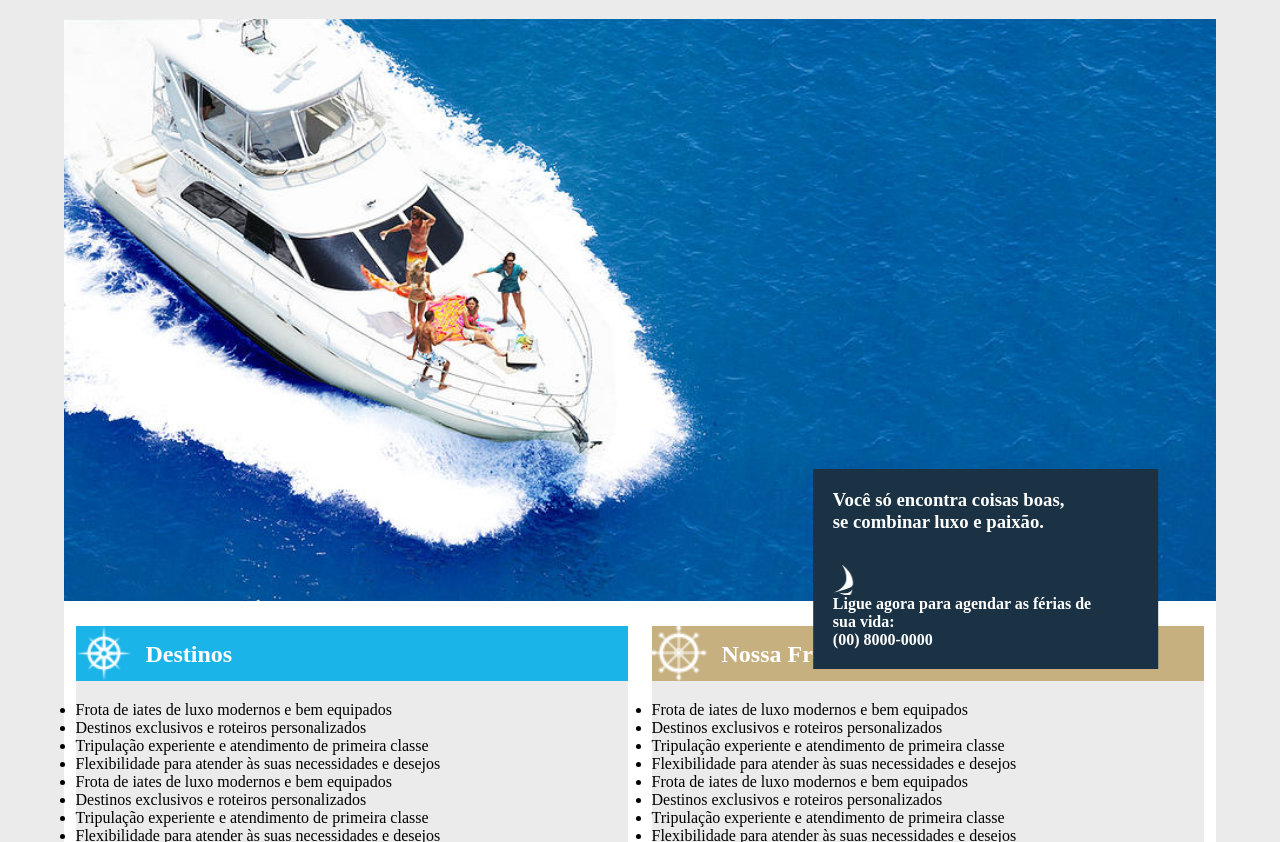
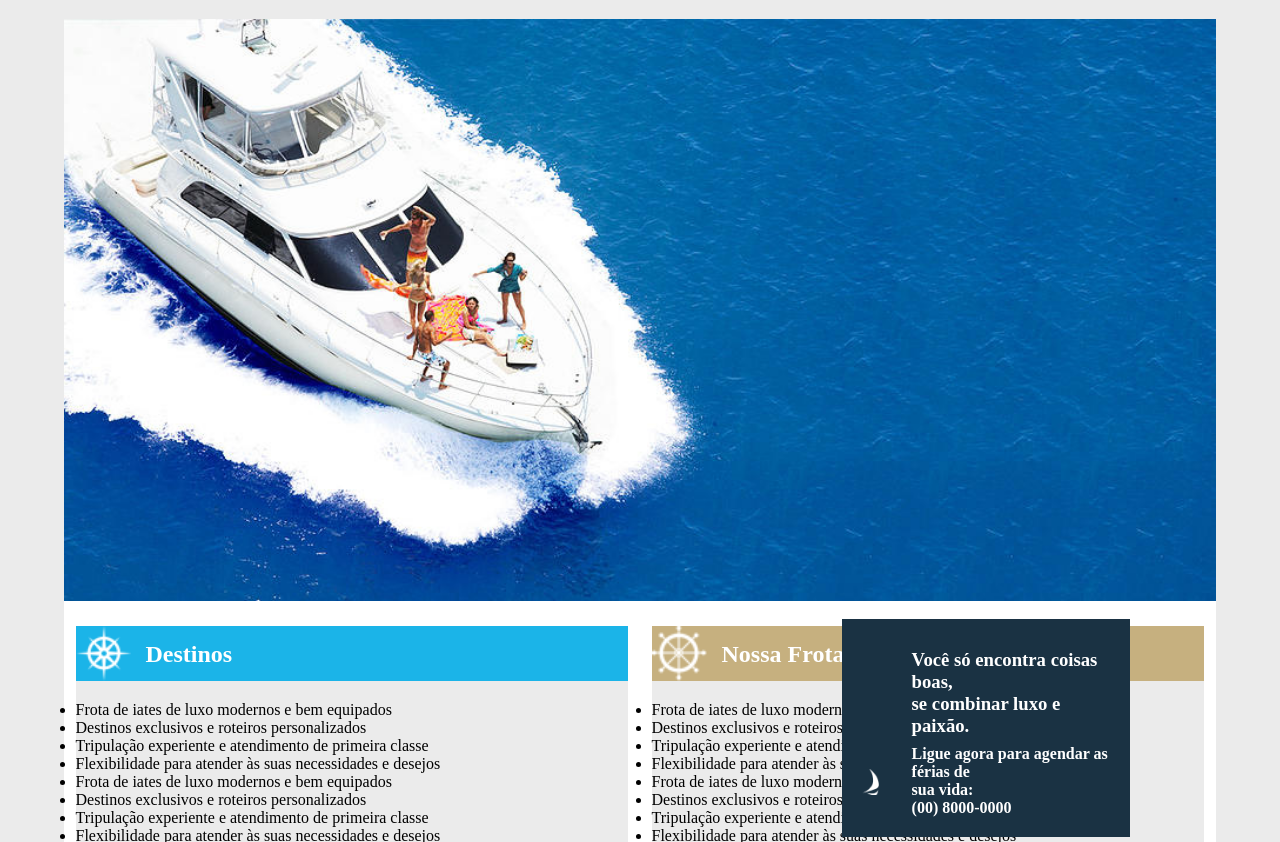
Before and after one commit to NicacioTeixeira/projetohtml, a plain HTML site: page html_projeto/index.html in a window 1280 px wide. Shown: the part 107-949 px from the top of the page. Drawn offline with Linux system fonts and the light colour scheme.

Commit message:
Add files via upload

```diff
--- a/html_projeto/index.html
+++ b/html_projeto/index.html
@@ -39,10 +39,16 @@
 
     <div class="quadro_destaque">
 
+        <div class="texto_destaque1">
         <h3>Você só encontra coisas boas,</p> se combinar luxo e paixão.</h3>
+        </div>
+
         <img src="img/barco2.png" class="barco_destaque">
+
+        <div class="texto_destaque2">
         <h4>Ligue agora para agendar as férias de </p>
         sua vida: <h4 class="numero">(00) 8000-0000</h4></h4>
+        </div>
 
     </div>
 
--- a/html_projeto/style.css
+++ b/html_projeto/style.css
@@ -112,8 +112,8 @@ a:hover{
     z-index: 5; /* 2. Coloca em uma camada superior à imagem */
     left: 80%;/* 3. Centraliza horizontalmente sobre a imagem */
     transform: translateX(-50%); /* Ajusta o posicionamento horizontal para centralizar */
-    top: 450px; /* 4. Define o posicionamento vertical  */
-    width: 30%; /* Largura do quadro  */
+    top: 600px; /* 4. Define o posicionamento vertical  */
+    width: 25%; /* Largura do quadro  */
     padding: 20px;  /* Espaçamento interno do quadro */
     color: var(--text-color-menu);
     background-color: rgba(26, 50, 67, 1.0);
@@ -121,10 +121,25 @@ a:hover{
 
 }
 
+.texto_destaque1{
+
+  margin-left: 50px;  /* Espaçamento à esquerda para separar da borda do quadro */
+  margin-top: 10px;
+
+}
+
+.texto_destaque2{
+
+  margin-left: 50px;  /* Espaçamento à esquerda para separar da borda do quadro */
+  margin-top: -50px;
+
+}
+
 .barco_destaque{
 
   display: block; /* Remove espaçamento embaixo da imagem */
   margin-top: 2rem; /* Espaçamento superior para separar do texto */
+  width: 7%; /* Largura total do container */
 }
 
 .imagem_destaque{
```
